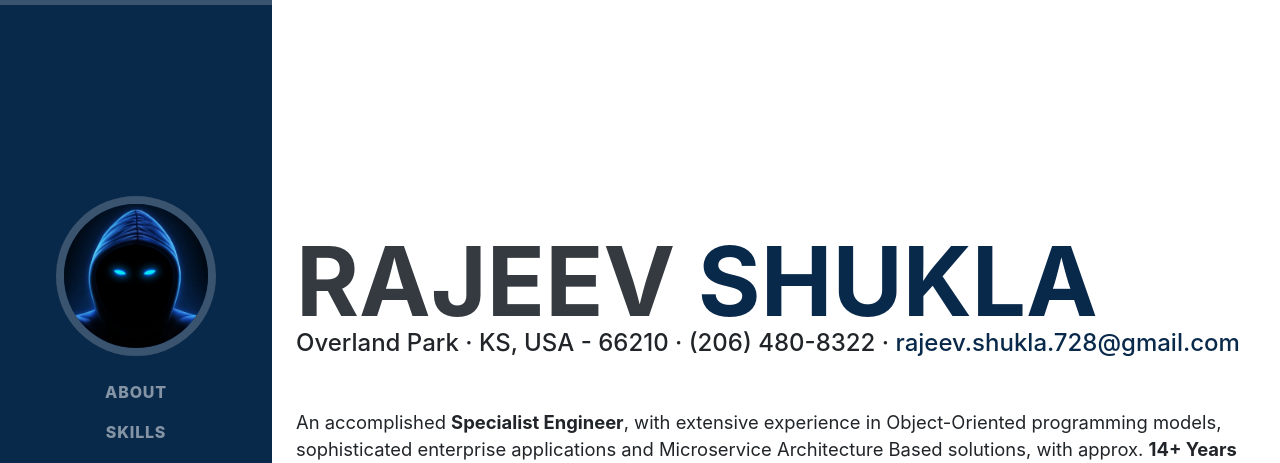
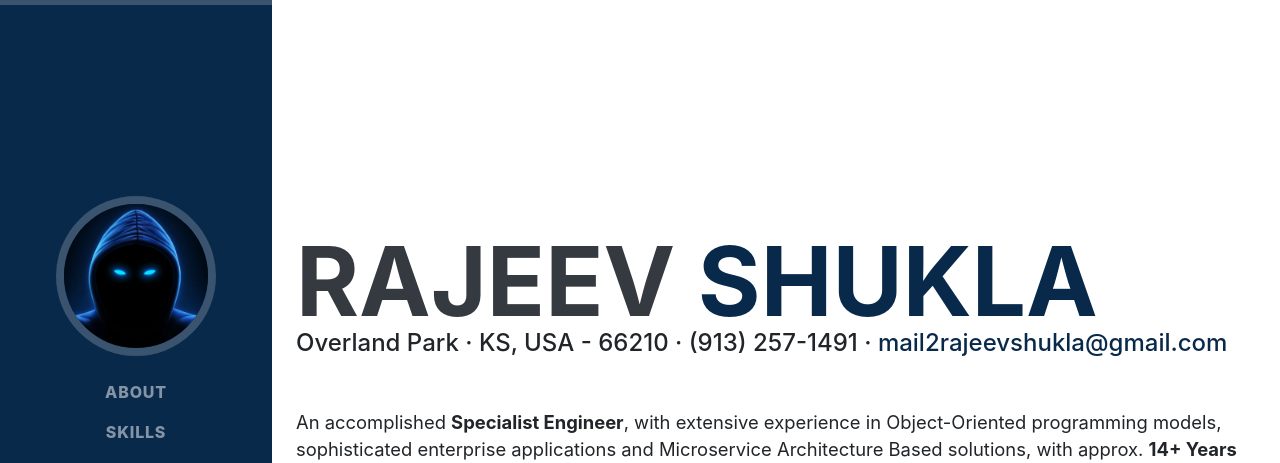
Before and after one commit to rajeevshukla/rajeevshukla.github.io, a plain HTML site: page index.html in a window 1280 px wide. Shown: the top 463 px of the page. Drawn offline with Linux system fonts and the light colour scheme; a web font is replaced by a local one.

Commit message:
Update index.html

```diff
--- a/index.html
+++ b/index.html
@@ -81,8 +81,8 @@
           <h1 class="mb-0" data-id="1">Rajeev
             <span class="text-primary">Shukla</span>
           </h1>
-          <div class="subheading mb-5">Overland Park · KS, USA - 66210 · (206) 480-8322 ·
-            <a href="mailto:rajeev.shukla.728@gmail.com">rajeev.shukla.728@gmail.com</a>
+          <div class="subheading mb-5">Overland Park · KS, USA - 66210 · (913) 257-1491 ·
+            <a href="mailto:rajeev.shukla.728@gmail.com">mail2rajeevshukla@gmail.com</a>
           </div>
           <p class="lead mb-3">An accomplished <b class="bold-text"> Specialist Engineer</b>, with extensive
             experience in Object-Oriented
```
